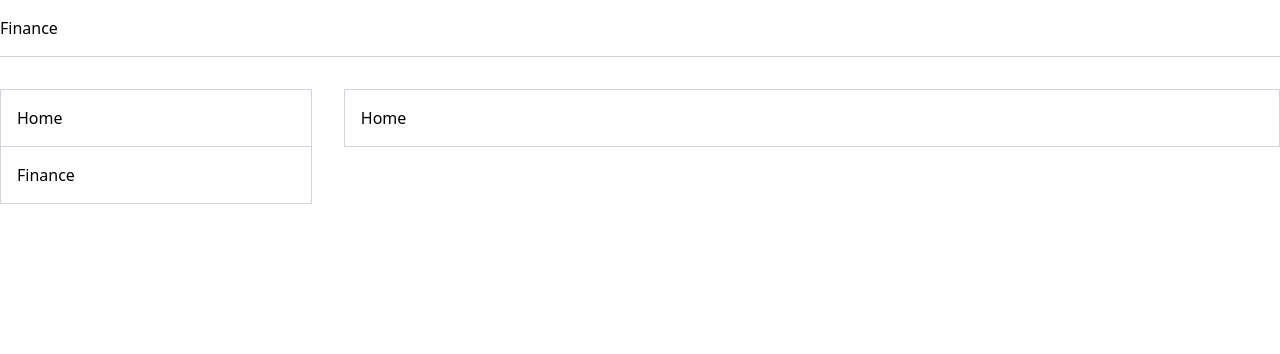
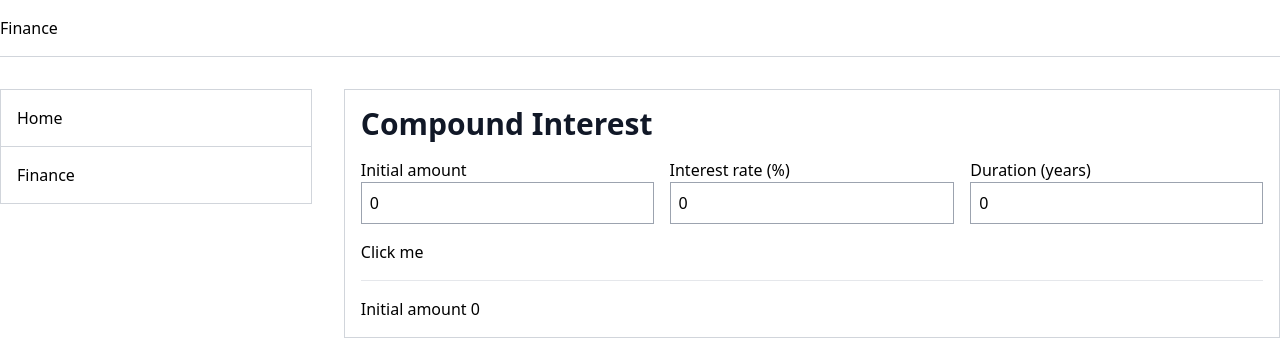
Before and after one commit to webknit/Calculate, a Svelte app: page / in a window 1280 px wide. Shown: the top 354 px of the page. Built offline with nearby package versions, Linux system fonts and the light colour scheme; no server answers.

Commit message:
Starting building components

```diff
--- a/src/App.svelte
+++ b/src/App.svelte
@@ -1,5 +1,4 @@
 <script>
-import { onMount } from "svelte";
 import { Router, Route } from "svelte-routing";
 import Header from "./components/shared/partials/Header.svelte";
 
@@ -7,16 +6,7 @@ import PageHome from "./pages/Home.svelte";
 import PageFinance from "./pages/Finance.svelte";
 import Sidebar from "./components/shared/partials/Sidebar.svelte";
 
-export let date;
 export let url = "";
-
-console.log("no more alerts");
-
-onMount(async () => {
-  const res = await fetch("/api/date");
-  const newDate = await res.text();
-  date = newDate;
-});
 
 function handleClick() {
   console.log("no more alerts");
--- /dev/null
+++ b/src/components/shared/ui/Btn.svelte
@@ -0,0 +1,6 @@
+<script>
+export let buttonAction = () => console.log("No action passsed");
+export let type = "submit";
+</script>
+
+<button type="{type}" class="border-gray-400" on:click="{buttonAction}">Click me</button>
--- /dev/null
+++ b/src/components/shared/ui/Input.svelte
@@ -0,0 +1,16 @@
+<script>
+import { createEventDispatcher } from "svelte";
+const dispatch = createEventDispatcher();
+export let value, id, label, type;
+function typeAction(node) {
+  node.type = type || "text";
+}
+</script>
+
+<label for="{id}">{label}</label>
+<input
+  class="border-gray-400 border-solid border p-2 w-full"
+  id="{id}"
+  bind:value
+  use:typeAction
+/>
--- a/src/main.js
+++ b/src/main.js
@@ -2,9 +2,6 @@ import App from './App.svelte';
 
 const app = new App({
     target: document.body,
-	props: {
-		name: 'world'
-	}
 });
 
 export default app;
--- a/src/pages/Finance.svelte
+++ b/src/pages/Finance.svelte
@@ -1,13 +1,19 @@
+<script>
+import Btn from "../components/shared/ui/btn.svelte";
+import Input from "../components/shared/ui/Input.svelte";
+
+export let initialAmount = 0;
+</script>
+
 <h1 class="text-3xl font-extrabold text-gray-900 mb-4">Compound Interest</h1>
 
 <form class="mb-4">
   <div class="md:flex md:justify-between mb-4">
     <div class="w-full md:w-1/3 pr-2">
-      <label for="initialAmount">Initial amount</label>
-      <input
-        class="border-gray-400 border-solid border p-2 w-full"
+      <Input
+        bind:value="{initialAmount}"
+        label="Initial amount"
         id="initialAmount"
-        type="number"
       />
     </div>
     <div class="w-full md:w-1/3 px-2">
@@ -28,7 +34,7 @@
     </div>
   </div>
 
-  <input type="submit" />
+  <Btn />
 </form>
 
 <hr />
--- a/src/pages/Home.svelte
+++ b/src/pages/Home.svelte
@@ -1 +1,55 @@
-<h1>Home</h1>
+<script>
+import Btn from "../components/shared/ui/btn.svelte";
+import Input from "../components/shared/ui/Input.svelte";
+
+let initialAmount = 0;
+let interest = 0;
+let duration = 0;
+
+const onFormSubmit = () => {
+  console.log("hello");
+};
+</script>
+
+<h1 class="text-3xl font-extrabold text-gray-900 mb-4">Compound Interest</h1>
+
+<form class="mb-4" on:submit|preventDefault="{onFormSubmit}">
+  <div class="md:flex md:justify-between mb-4">
+    <div class="w-full md:w-1/3 pr-2">
+      <Input
+        label="Initial amount"
+        id="initialAmount"
+        bind:value="{initialAmount}"
+        type="number"
+      />
+    </div>
+    <div class="w-full md:w-1/3 px-2">
+      <Input
+        label="Interest rate (%)"
+        id="interest"
+        bind:value="{interest}"
+        type="number"
+      />
+    </div>
+    <div class="w-full md:w-1/3 pl-2">
+      <Input
+        label="Duration (years)"
+        id="duration"
+        bind:value="{duration}"
+        type="number"
+      />
+    </div>
+  </div>
+
+  <Btn />
+</form>
+
+<hr />
+
+<div class="mt-4">
+  <ul>
+    Initial amount
+    {initialAmount}
+    <!-- <li>Total: {{ compountInterestTotal }}</li> -->
+  </ul>
+</div>
```
Also changed, not shown: server.js (added, +15 -0 lines).
